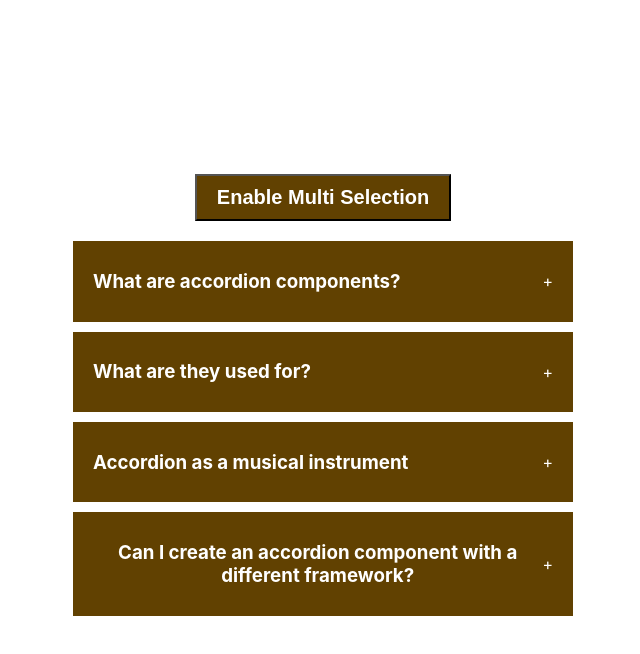
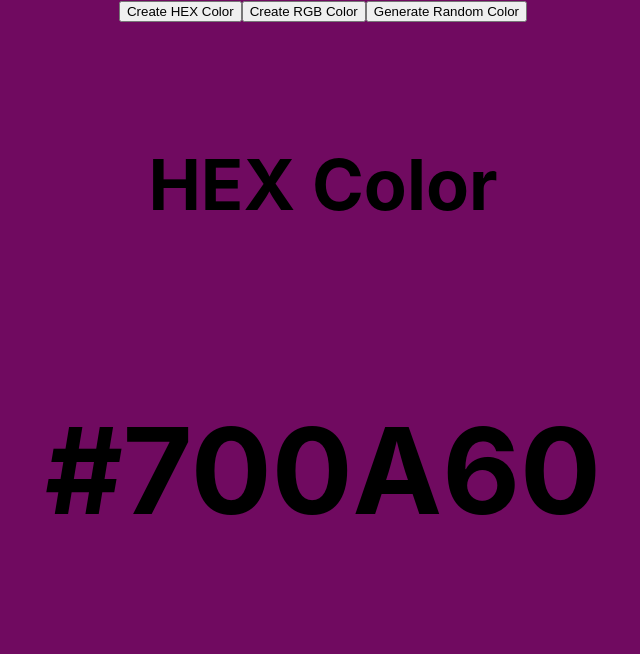
Before and after one commit to JSWcode/my-app, a React (Create React App) app: page / in a window 1280 px wide. Shown: the top 654 px of the page, without its empty margins (317-957 px from the left). Built offline with nearby package versions, Linux system fonts and the light colour scheme.

Commit message:
Add my first Random-Colour-Generator

```diff
--- a/src/App.js
+++ b/src/App.js
@@ -1,11 +1,15 @@
 import './App.css';
 import Accordian from './components/accordian';
+import RandomColor from './components/random-color';
 
 function App() {
   return (
     <div className="App">
       {/* Accordian component */}
-      <Accordian/>
+       {/* <Accordian/> */}
+
+      {/* Random color component */}
+      <RandomColor/>
     </div>
   );
 }
--- /dev/null
+++ b/src/components/random-color/index.jsx
@@ -0,0 +1,72 @@
+import { useEffect, useState } from "react";
+
+export default function RandomColor() {
+  const [typeOfColor, setTypeOfColor] = useState("hex");
+  const [color, setColor] = useState("#000000");
+
+  function randomColorUtility(length) {
+    return Math.floor(Math.random() * length);
+    console.log("randomColorUtility called...");
+  }
+
+  function handleCreateRandomHexColor() {
+    // #678765
+    const hex = [0, 1, 2, 3, 4, 5, 6, 7, 8, 9, "A", "B", "C", "D", "E", "F"];
+    let hexColor = "#";
+
+    for (let i = 0; i < 6; i++) {
+      hexColor += hex[randomColorUtility(hex.length)];
+    }
+    setColor(hexColor);
+  }
+
+  function handleCreateRandomRgbColor() {
+    const r = randomColorUtility(256);
+    const g = randomColorUtility(256);
+    const b = randomColorUtility(256);
+
+    setColor(`rgb(${r},${g},${b})`);
+  }
+
+  useEffect(() => {
+    if (typeOfColor === "rgb") handleCreateRandomRgbColor();
+    else handleCreateRandomHexColor();
+  }, [typeOfColor]);
+
+  return (
+    <div
+      style={{
+        width: "100vw",
+        height: "100vh",
+        background: color,
+      }}
+    >
+      <button onClick={() => setTypeOfColor("hex")}>Create HEX Color</button>
+      <button onClick={() => setTypeOfColor("rgb")}>Create RGB Color</button>
+      <button
+        onClick={
+          typeOfColor === "hex"
+            ? handleCreateRandomHexColor
+            : handleCreateRandomRgbColor
+        }
+      >
+        Generate Random Color
+      </button>
+      <div
+        style={{
+          display: "flex",
+          justifyContent: "centre",
+          alignItems: "centre",
+          colour: "#fff",
+          fontSize: "60px",
+          marginTop: "50px",
+          flexDirection :'column',
+          gap :'20px'
+        }}
+      >
+        <h3>{typeOfColor === "rgb" ? "RGB Color" : "HEX Color"}</h3>
+        <h1>{color}</h1>
+      </div>
+    </div>
+  );
+}
```
